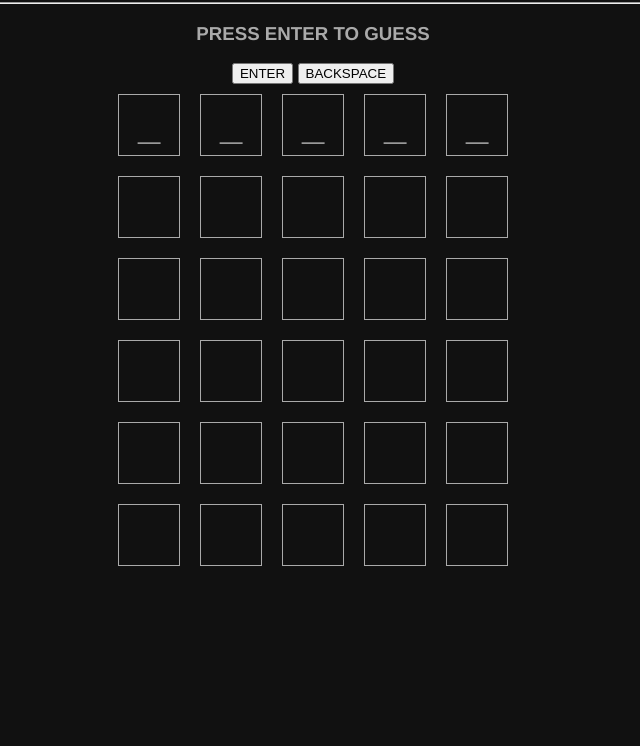
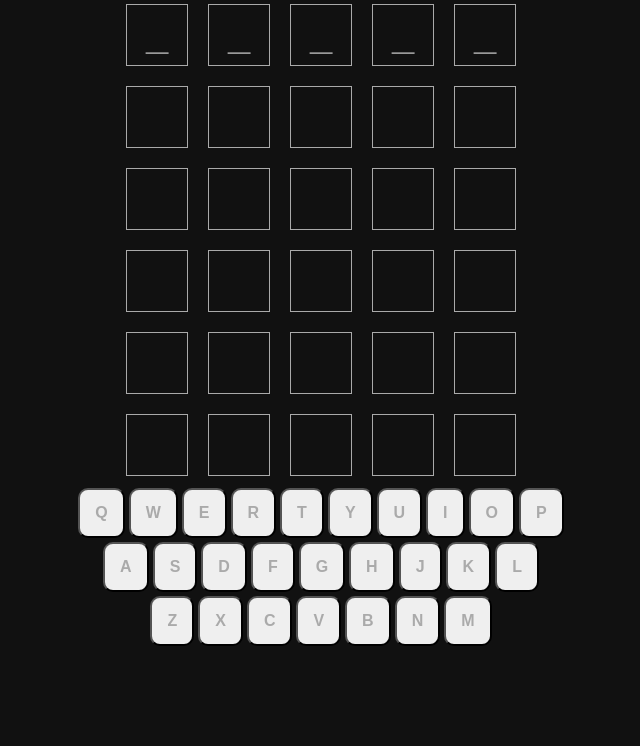
Before and after one commit to jdbirkeland/wordle-js, a plain HTML site: page public/index.html in a window 1280 px wide. Shown: the part 62-808 px from the top of the page, without its empty margins (327-967 px from the left). Drawn offline with Linux system fonts and the light colour scheme.

Commit message:
added keyboard

```diff
--- a/public/index.html
+++ b/public/index.html
@@ -1,11 +1,14 @@
+<div id="screen">
 <h1>Wordle (clone)</h1>
-<hr/>
+<!-- <hr/>
 <h3>PRESS ENTER TO GUESS</h3>
 <div id="alphabet"></div>
 <button type="button" onclick="javascript:window.dispatchEvent(new KeyboardEvent('keydown',{'key':'enter'}));">ENTER</button>
 <button type="button" onclick="javascript:window.dispatchEvent(new KeyboardEvent('keydown',{'key':'backspace'}));">BACKSPACE</button>
-<button style='display: none;' type="button" onclick="javascript:window.location.href = window.location.href;">RESTART THE GAME</button>
+<button style='display: none;' type="button" onclick="javascript:window.location.href = window.location.href;">RESTART THE GAME</button> -->
 <div id="grid"></div>
+<div id="keyboard"></div>
+</div>
 <style>
     body, html {
         background: #111;
@@ -14,13 +17,33 @@
         text-align: center;
         text-transform: uppercase;
       }
-
+body, html, #screen {
+    height: 100%;
+    width: 100%;
+}
+#screen {
+  display: flex;
+  flex-direction: column;
+}
     h1 {
         font-size: 42px;
         margin: 0;
         padding: 0;
       }
-
+    .button {
+        border-radius: 10px;
+        color: #aaa;
+        cursor: pointer;
+        font-size: 16px;
+        font-weight: bold;
+        line-height: 1;
+        margin: 2px;
+        padding: 15px 15px;
+        text-transform: uppercase;
+      }
+      #keyboard {
+       flex: none;
+      }
     .cell {
       width: 60px;
       height: 60px;
--- a/src/index.js
+++ b/src/index.js
@@ -3879,7 +3879,9 @@ let currentAttempt = '';
 let history = [];
 
 let grid = document.getElementById('grid');
+let keyboard = document.getElementById('keyboard');
 buildGrid();
+buildKeyboard();
 updateGrid();
 window.addEventListener('keydown', handleKeydown);
 
@@ -3986,3 +3988,24 @@ function getBgColor(attempt, i) {
 }
 
 // document.addEventListener('click', updateGrid);
+function buildKeyboard() {
+  buildKeyboardRow( 'qwertyuiop', false);
+  buildKeyboardRow( 'asdfghjkl', false);
+  buildKeyboardRow( 'zxcvbnm', true);
+}
+
+function buildKeyboardRow(letters) {
+  let row = document.createElement('div');
+  // rowDiv.className = 'keyboard-row';
+  for (let letter of letters) {
+    // let letter = row[i];
+    let button = document.createElement('button');
+    button.className = 'button';
+    button.textContent = letter;
+    button.onClick = () => {
+      // currentAttempt += letter;
+    };
+    row.appendChild(button);
+  }
+  keyboard.appendChild(row);
+}
```
